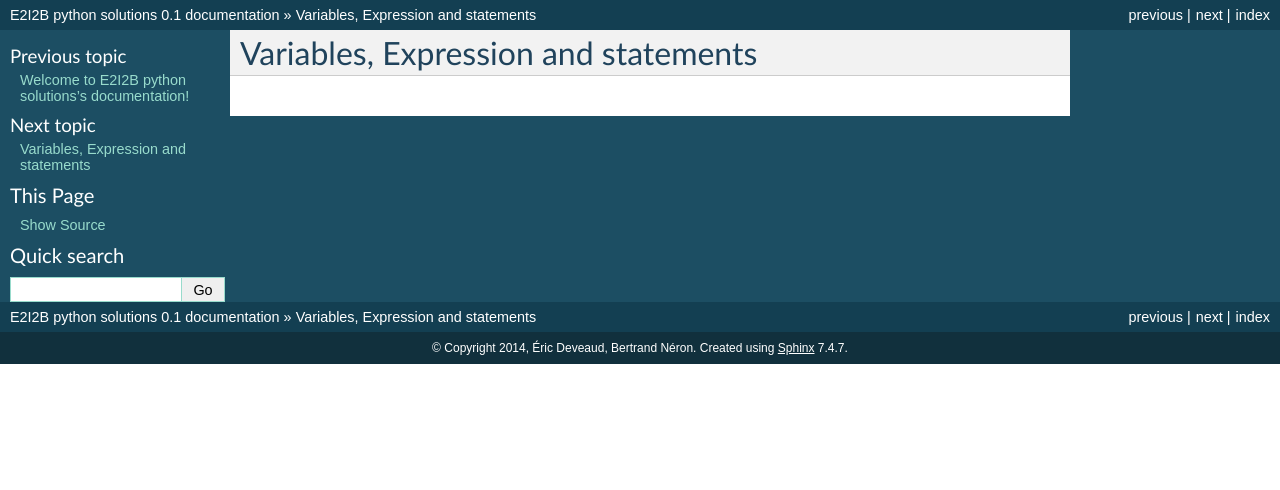
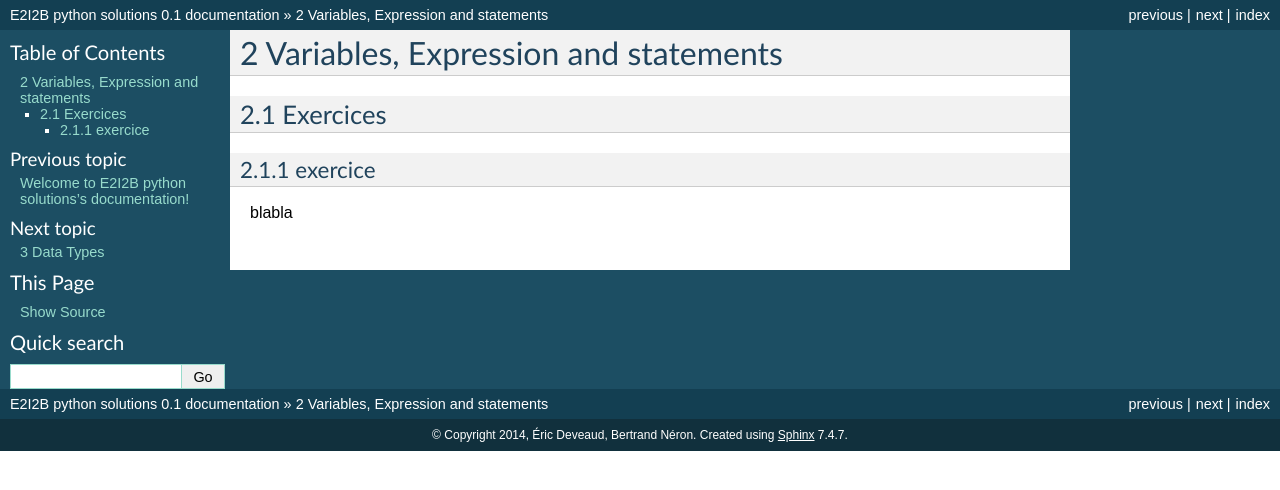
Before and after one commit to C3BI-pasteur-fr/python-solutions-1, a Sphinx documentation site: the page built from source/Variables.rst, in a window 1280 px wide. Shown: the top 490 px of the page. Built offline with Sphinx 7.4.7, drawn with Linux system fonts in a browser that asks for light colours; pages that are not in the unit, such as notebooks, are missing from menus.

Commit message:
add auto section numbering

```diff
--- a/source/Data_Types.rst
+++ b/source/Data_Types.rst
@@ -1,5 +1,8 @@
-.. _Variables:
+.. sectnum::
+   :start: 3
 
-************************************
-Variables, Expression and statements
-************************************
+.. _Data_Types:
+
+**********
+Data Types
+**********
--- a/source/Variables.rst
+++ b/source/Variables.rst
@@ -1,5 +1,16 @@
+.. sectnum::
+   :start: 2
+
 .. _Variables:
 
 ************************************
 Variables, Expression and statements
 ************************************
+
+
+Exercices
+=========
+
+exercice
+--------
+blabla
```
